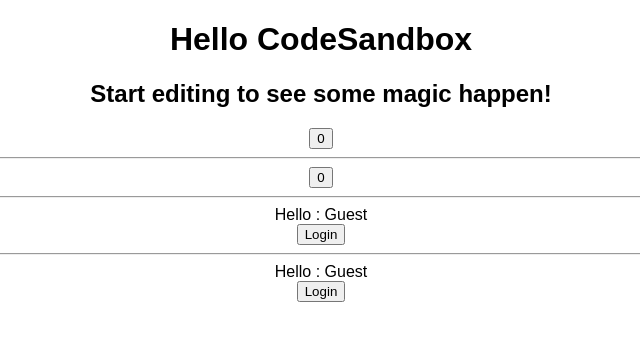
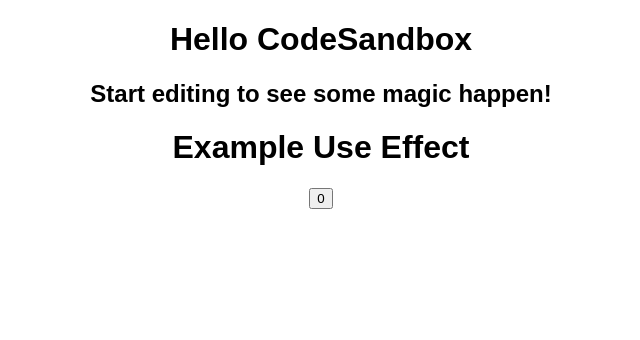
Before and after one commit to sgokhale-celegence/Hooks, a React (Create React App) app: page / in a window 1280 px wide. Shown: the top 340 px of the page, without its empty margins (319-959 px from the left). Built offline with nearby package versions, Linux system fonts and the light colour scheme.

Commit message:
basic side effect

```diff
--- a/src/App.js
+++ b/src/App.js
@@ -1,8 +1,10 @@
 import React from "react";
-import Counter from "./Hooks/Counter";
-import Login from "./Hooks/Login";
-import CounterClass from "./withClasses/Counter";
-import LoginClass from './withClasses/Login';
+// import Counter from "./Hooks/Counter";
+// import Login from "./Hooks/Login";
+// import CounterClass from "./withClasses/Counter";
+// import LoginClass from './withClasses/Login';
+
+import ExampleUseEffect from "./Hooks/SideEffects";
 import "./styles.css";
 
 export default function App() {
@@ -10,13 +12,14 @@
     <div className="App">
       <h1>Hello CodeSandbox</h1>
       <h2>Start editing to see some magic happen!</h2>
-      <Counter />
+      {/* <Counter />
       <hr />
       <CounterClass />
       <hr />
       <Login />
       <hr />
-      <LoginClass />
+      <LoginClass /> */}
+      <ExampleUseEffect />
     </div>
   );
 }
--- /dev/null
+++ b/src/Hooks/SideEffects.js
@@ -0,0 +1,15 @@
+import React, { useEffect } from "react";
+export default function ExampleUseEffect() {
+  const [counter, setCounter] = React.useState(0);
+
+  useEffect(() => {
+    document.title = counter;
+  });
+
+  return (
+    <>
+      <h1>Example Use Effect</h1>
+      <button onClick={() => setCounter(counter + 1)}>{counter}</button>
+    </>
+  );
+}
```
